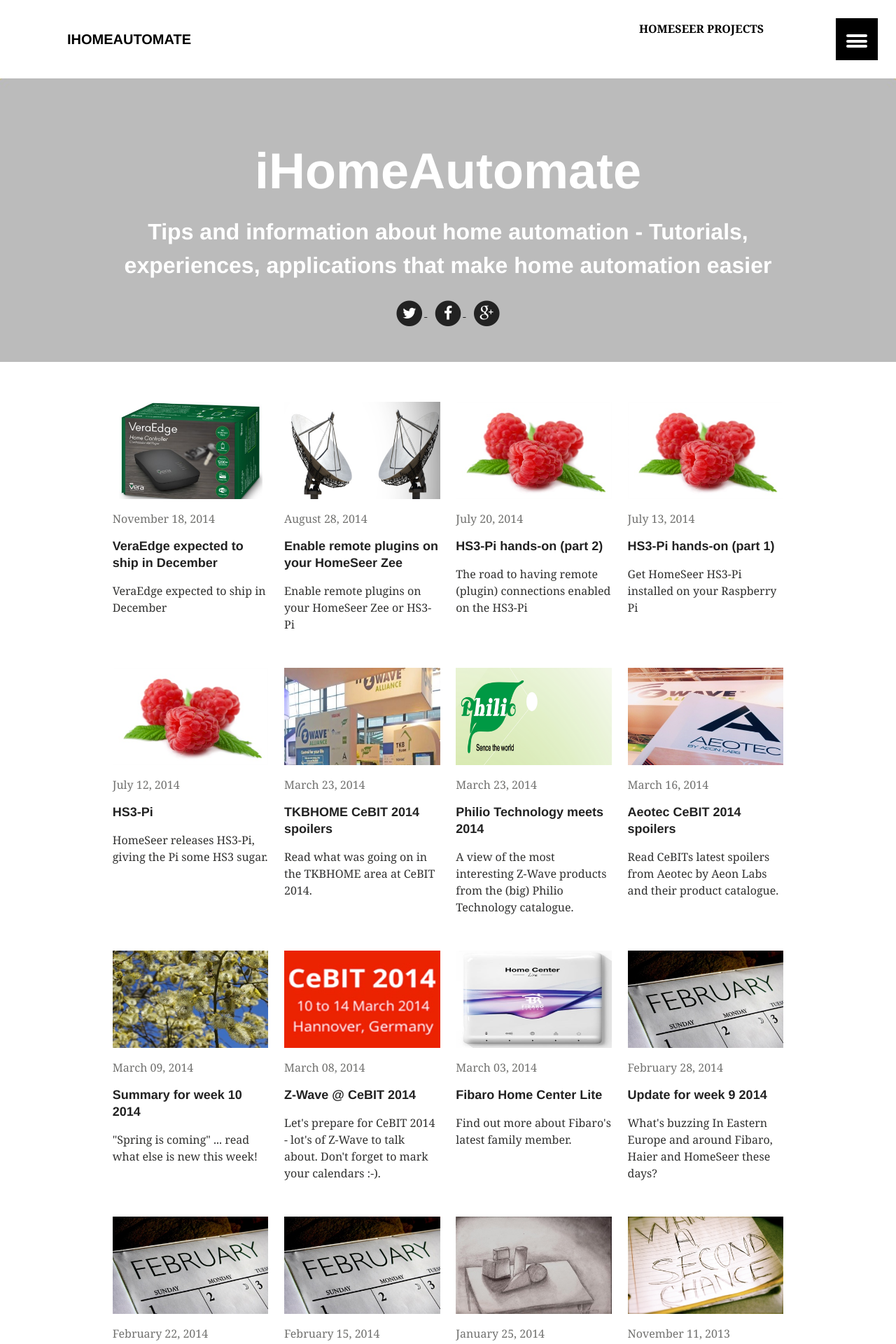
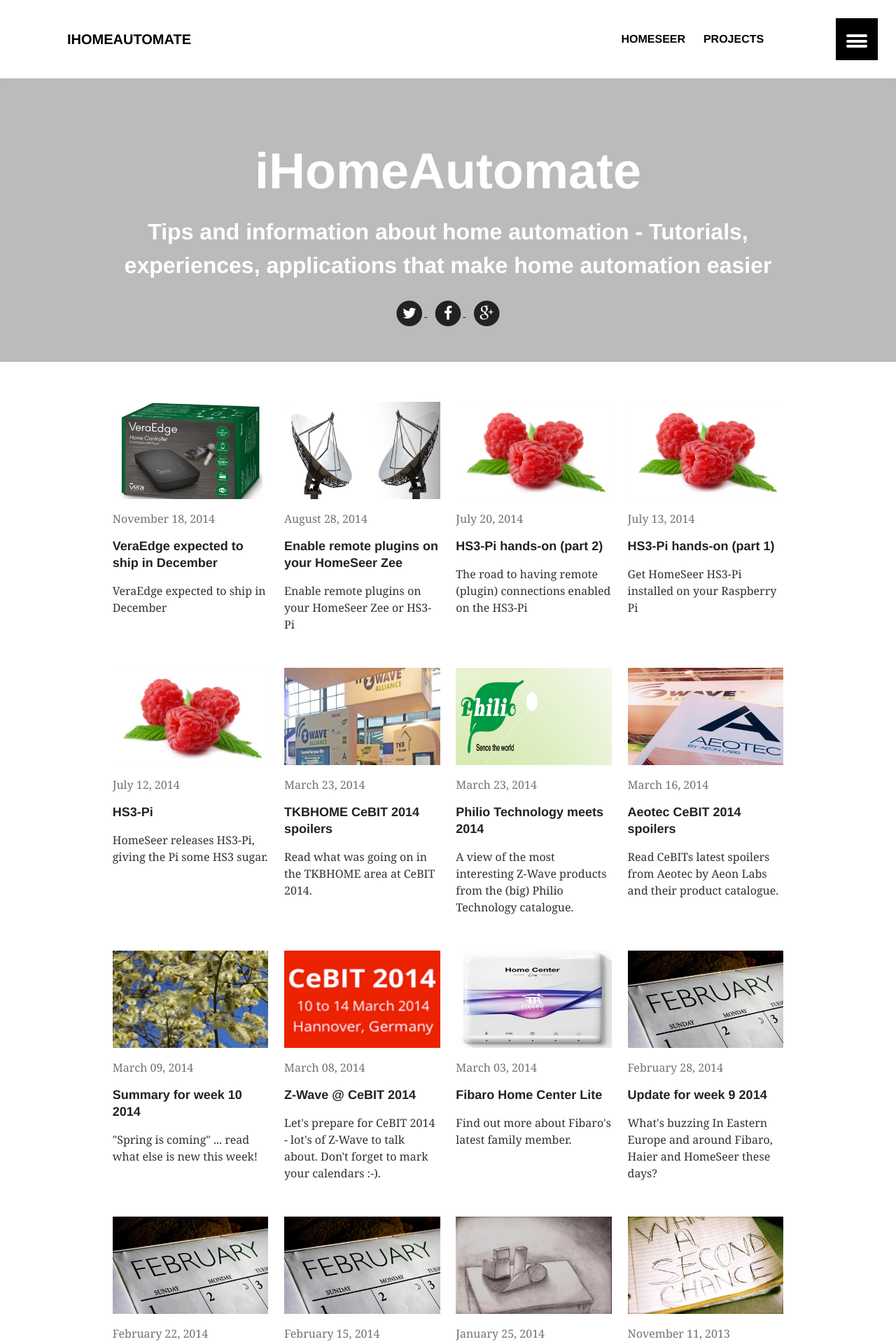
Before and after one commit to ihomeautomate/ihomeautomate.github.io, a Jekyll site: the page built from index.md, in a window 1280 px wide. Shown: the top 1920 px of the page at 70% size. Built offline with Jekyll 4.4.1, drawn with Linux system fonts in a browser that asks for light colours.

Commit message:
Fix footer and top menu

```diff
--- a/_includes/footer.html
+++ b/_includes/footer.html
@@ -1,6 +1,6 @@
 <footer role="contentinfo" id="site-footer">
 	<div class="wrap">
-		<nav role="navigation" class="menu">
+		<nav role="navigation" class="footer-menu">
 			<ul class="footer-links">
 				{% for link in site.data.footer %}
 				<li><a href="{{ link.url }}" onclick="ga('send', 'event', 'footer', 'click', '{{ link.title }}');">{% if link.icon %}<i class="fa {{ link.icon }}"></i> {% endif %}{{ link.title }}</a></li>
@@ -38,7 +38,7 @@
   				<!--</span>-->
 				<!--</a></li>-->
 			</ul>
-		</nav><!-- /.menu -->
+		</nav><!-- /.footer-menu -->
 		<p class="copyright">&#169; 2009&#8211;{{ site.time | date: '%Y' }} <a href="{{ site.url }}">{{ site.title }}</a>.</p>
 	</div>
 </footer>
--- a/_sass/_layout.scss
+++ b/_sass/_layout.scss
@@ -33,7 +33,7 @@
 // NAVIGATIONS
 // --------------------------------------------------
 
-.menu {
+.footer-menu {
   li {
 	display: inline-block;
 	&:last-child a {
@@ -43,6 +43,48 @@
 	}
 	a:hover {
 	  color: $primary-color;
+	}
+  }
+}
+
+.menu {
+  li {
+	float: left;
+	&:last-child a {
+	  @include media($medium) {
+		margin-right: 0; // remove spacing from last menu link
+	  }
+	}
+	a {
+	  // line hover effect
+	  position: relative;
+	  display: block;
+	  margin-right: $gutter;
+	  padding: (.25 * $masthead-height) 0 (.25 * $masthead-height) ;
+	  height: $masthead-height;
+	  font-family: $alt-font;
+	  &:before,
+	  &:after {
+		content: '';
+		display: block;
+		position: absolute;
+		top: 0;
+		left: 0;
+		height: 2px;
+		@include transition(width 0.3s);
+	  }
+	  &:before {
+		width: 100%;
+		background: transparent;
+	  }
+	  &:after {
+		width: 0;
+		background: $black;
+	  }
+	  &:active:after,
+	  &:hover:after {
+		width: 100%;
+	  }
 	}
   }
 }
```
